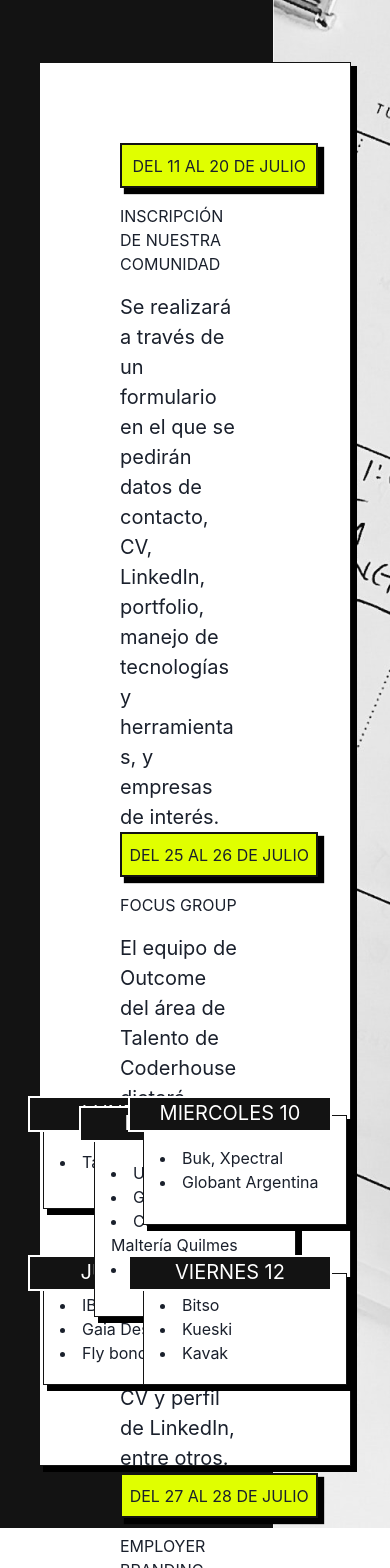
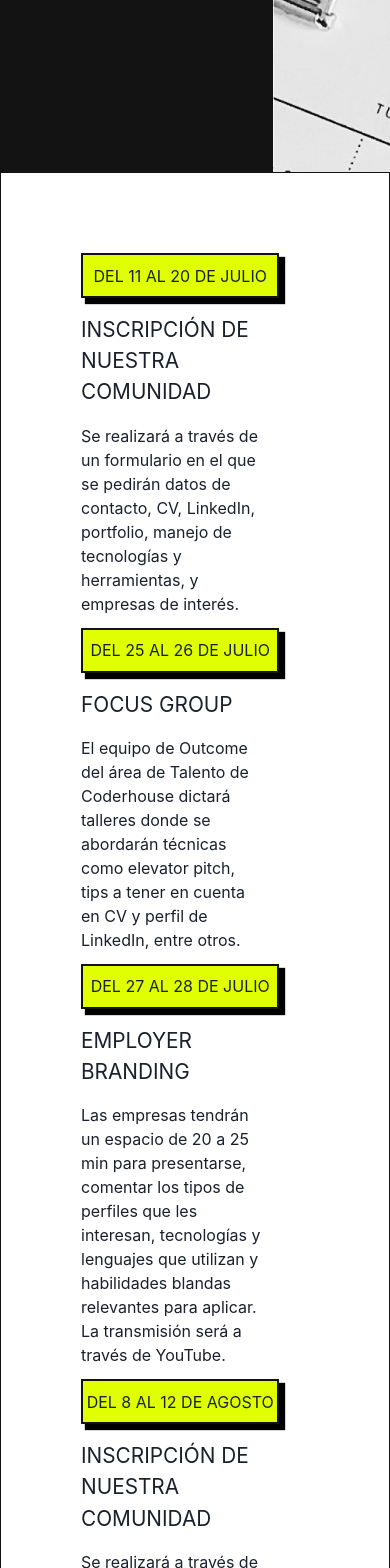
Before and after one commit to MarceloYevenesM/talent-week-2022, a React (Create React App) app: page / in a window 390 px wide. Shown: the top 1568 px of the page. Built offline with nearby package versions, Linux system fonts and the light colour scheme.

Commit message:
feat: added responsive

```diff
--- a/src/components/ActivityCard.js
+++ b/src/components/ActivityCard.js
@@ -6,8 +6,8 @@
   return (
     <Flex direction="column" gap={4} width="80%">
       <ItineraryCardTitle title={date} />
-      <Text fontSize={{base: "1rem" , lg: "1.3rem" , xl:"1.875rem"}}>{title}</Text>
-      <Text fontSize={{base: "1.25rem"}}>{content}</Text>
+      <Text fontSize={{base: "1.3rem", xl:"1.875rem"}}>{title}</Text>
+      <Text fontSize={{base: "1rem", lg:"1.25rem"}}>{content}</Text>
     </Flex>
   );
 };
--- a/src/components/ItineraryCard.js
+++ b/src/components/ItineraryCard.js
@@ -7,7 +7,7 @@
 const ItineraryCard = () => {
   return (
     <div className="card-itinerary">
-      <Flex direction={{ base: "column" }} justify="space-between" height="75%">
+      <Flex direction={{ base: "column" }} gap={3}>
         <ActivityCard
           date="del 11 al 20 de julio"
           title="INSCRIPCIÓN DE NUESTRA COMUNIDAD"
@@ -39,36 +39,25 @@
       </Flex>
 
       <div className="container-days">
-        <Flex
-          direction="column"
-          justify="space-between"
-          width="33.333%"
-          align="center"
-          gap="2rem"
-          className="container-days-1"
-        >
+        <div className="container-day-1">
           <DayCard
             height={"5.875rem"}
             width={"12.75rem"}
             items={["Talent"]}
             title="lunes 08"
           />
+        </div>
+
+        <div className="container-day-4">
           <DayCard
             height={"7rem"}
             width={"12.75rem"}
             items={["IBM", "Gaia Desing", "Fly bondi"]}
             title="jueves 11"
           />
-        </Flex>
+        </div>
 
-        <Flex
-          direction="column"
-          justify="space-between"
-          className="container-days-2"
-          width="33.333%"
-          align="center"
-          gap="2rem"
-        >
+        <div className="container-day-2">
           <DayCard
             height={"12rem"}
             width={"12.625rem"}
@@ -80,29 +69,25 @@
             ]}
             title="martes 09"
           />
-        </Flex>
+        </div>
 
-        <Flex
-          direction="column"
-          justify="space-between"
-          width="33.333%"
-          align="center"
-          gap="2rem"
-          className="container-days-3"
-        >
+        <div className="container-day-3">
           <DayCard
             height={"6.875rem"}
             width={"12.75rem"}
             items={["Buk, Xpectral", "Globant Argentina"]}
             title="miercoles 10"
           />
+        </div>
+
+        <div className="container-day-5">
           <DayCard
             height={"7rem"}
             width={"12.75rem"}
             items={["Bitso", "Kueski", "Kavak"]}
             title="viernes 12"
           />
-        </Flex>
+        </div>
       </div>
     </div>
   );
--- a/src/styles/itinerary.css
+++ b/src/styles/itinerary.css
@@ -1,6 +1,6 @@
 .itineraryContainer {
   width: 100%;
-  height: 1528px;
+  height: 95.5rem;
   padding: 0;
   margin: 0;
   position: relative;
@@ -22,17 +22,16 @@
   height: 100%;
   background-image: url("../assets/Imagen-agenda.png");
   object-fit: cover;
-  background-repeat: no-repeat;
 }
 
 .card-itinerary {
   display: flex;
-  flex-direction:column;
-  width:70%;
-  height:87.75rem;
-  padding:5rem;
+  flex-direction: column;
+  width: 70%;
+  height: 87.75rem;
+  padding: 5rem;
   gap: 2.5rem;
-  justify-content:"space-between";
+  justify-content: "space-between";
   position: absolute;
   top: 0;
   left: 0;
@@ -63,59 +62,190 @@
   text-transform: uppercase;
 }
 
-.container-days{
-  display: flex;
+.container-days {
+  display: grid;
   height: 25%;
-  justify-content:"space-between";
-  width:"100%";
-  flex-wrap: wrap;
-
+  grid-template-columns: 1fr 1fr 1fr;
+  grid-template-rows: 1fr 1fr;
+  width: "100%";
 }
 
-.container-days-2{
-  position: relative;
-  top: 10px;
+.container-days .container-day-1 {
+  display: flex;
+  justify-content: center;
+  align-items: center;
+  grid-column: 1/2;
+  grid-row: 1;
 }
-
-
+.container-days .container-day-2 {
+  display: flex;
+  justify-content: center;
+  align-items: center;
+  grid-column: 2/3;
+  grid-row: 1/3;
+}
+.container-days .container-day-3 {
+  display: flex;
+  justify-content: center;
+  align-items: center;
+  grid-column: 3/4;
+  grid-row: 1;
+}
+.container-days .container-day-4 {
+  display: flex;
+  justify-content: center;
+  align-items: center;
+  grid-column: 1/2;
+  grid-row: 2;
+}
+.container-days .container-day-5 {
+  display: flex;
+  justify-content: center;
+  align-items: center;
+  grid-column: 3/4;
+  grid-row: 2;
+}
 
 .containerDay {
   -webkit-box-shadow: 5px 5px 0px 1px #000000;
   box-shadow: 5px 5px 0px 1px #000000;
   border: 1px solid #131313;
-  background-color: #FFF;
+  background-color: #fff;
   position: relative;
 }
 
-.containerDay .title{
+.containerDay .title {
   position: absolute;
   text-align: center;
-  top: -1.20rem;
+  top: -1.2rem;
   left: -3rem;
   width: 12.752rem;
   height: 2.25rem;
   background-color: #131313;
-  color: #FFF;
+  color: #fff;
   text-transform: uppercase;
-  border: 2px solid #FFF;
+  border: 2px solid #fff;
 }
 
-.containerDay .list{
+.containerDay .list {
   list-style-position: inside;
   margin: 1rem;
-
 }
 
-
-@media (max-width:1345px) {
-  .containerDay .title{
-   left: -1rem;
- }
+@media (max-width: 1345px) {
+  .containerDay .title {
+    left: -1rem;
+  }
 }
 
-@media (max-width:1227px) {
+@media (max-width: 1227px) {
   .card-itinerary {
-    width:80%;
-    height:87.75rem;
+    width: 80%;
+    height: 87.75rem;
   }
 }
+
+@media (max-width: 1054px) {
+  .card-itinerary {
+    height: 90%;
+    width: 85%;
+  }
+
+  .container-days {
+    height: 40%;
+    grid-template-columns: 1fr 1fr;
+    grid-template-rows: 0.7fr 0.9fr 0.6fr;
+  }
+
+  .container-days .container-day-1 {
+    grid-column: 1/2;
+    grid-row: 1;
+  }
+
+  .container-days .container-day-2 {
+    grid-column: 2/3;
+    grid-row: 1;
+  }
+  .container-days .container-day-3 {
+    grid-column: 1/3;
+    grid-row: 2/3;
+  }
+  .container-days .container-day-4 {
+    grid-column: 1/2;
+    grid-row: 3;
+  }
+  .container-days .container-day-5 {
+    grid-column: 2/3;
+    grid-row: 3;
+  }
+
+  .itineraryContainer {
+    height: 110rem;
+  }
+}
+
+@media (max-width: 731px) {
+  .container-days {
+    height: 40%;
+    grid-template-columns: 1fr;
+    grid-template-rows: repeat(5, 1fr);
+    gap: 4rem;
+  }
+
+  .container-days .container-day-1 {
+    grid-column: 1;
+    grid-row: 1;
+  }
+
+  .container-days .container-day-2 {
+    grid-column: 1;
+    grid-row: 2;
+  }
+  .container-days .container-day-3 {
+    grid-column: 1;
+    grid-row: 3;
+  }
+  .container-days .container-day-4 {
+    grid-column: 1;
+    grid-row: 4;
+  }
+  .container-days .container-day-5 {
+    grid-column: 1;
+    grid-row: 5;
+  }
+
+  .itineraryContainer {
+    height: 140rem;
+  }
+}
+
+@media (max-width: 668px) {
+  .itineraryContainer {
+    height: 150rem;
+  }
+}
+
+@media (max-width: 591px) {
+  .itineraryContainer {
+    height: 160rem;
+  }
+  .card-itinerary {
+    width: 100%;
+  }
+}
+
+@media (max-width: 438px) {
+  .itineraryContainer {
+    height: 175rem;
+  }
+}
+
+@media (max-width: 400px) {
+  .itineraryContainer {
+    height: 215rem;
+  }
+
+  .container-days {
+    gap: 0;
+  }
+}
```
